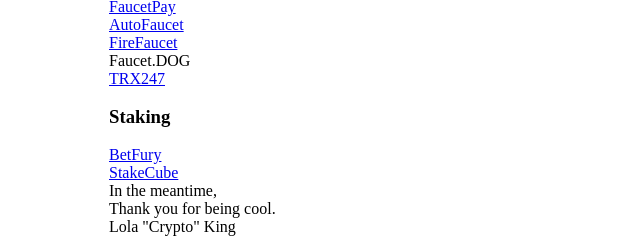
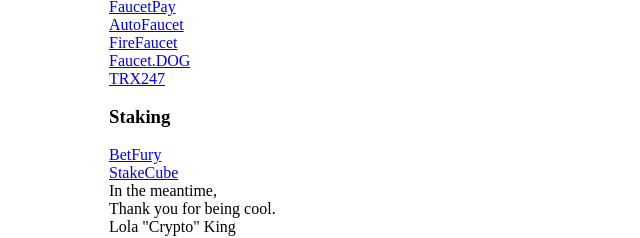
Before and after one commit to lolaking/lolaking.github.io, a plain HTML site: page index.html in a window 1280 px wide. Shown: the part 923-1161 px from the top of the page, 133-773 px from the left. Drawn offline with Linux system fonts and the light colour scheme.

Commit message:
Update index.html

```diff
--- a/index.html
+++ b/index.html
@@ -30,7 +30,7 @@
               <a href="https://faucetpay.io/?r=1592943">FaucetPay</a><br>
                <a href="https://autofaucet.org/r/mlgcrypto">AutoFaucet</a><br>
               <a href="https://firefaucet.win/ref/mlgcrypto">FireFaucet</a><br>
-              <a href="https://faucet.dog/?r=6792"></a>Faucet.DOG<br>
+              <a href="https://faucet.dog/?r=6792">Faucet.DOG</a><br>
               <a href="https://trx247.com/?r=766">TRX247</a><br>
 
 
```
